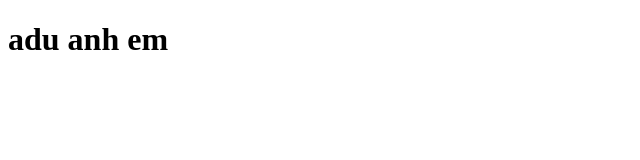
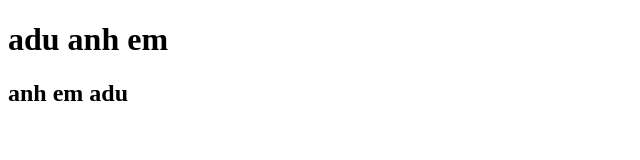
Before and after one commit to TranThanh506/duan, a plain HTML site: page index.html in a window 1280 px wide. Shown: the whole page, without its empty margins (0-640 px from the left). Drawn offline with Linux system fonts and the light colour scheme.

Commit message:
sua lan 1

```diff
--- a/index.html
+++ b/index.html
@@ -9,5 +9,6 @@
 
     <body>
         <h1> adu anh em </h1>
+        <h2> anh em adu </h2>
     </body>
 </html>
```
